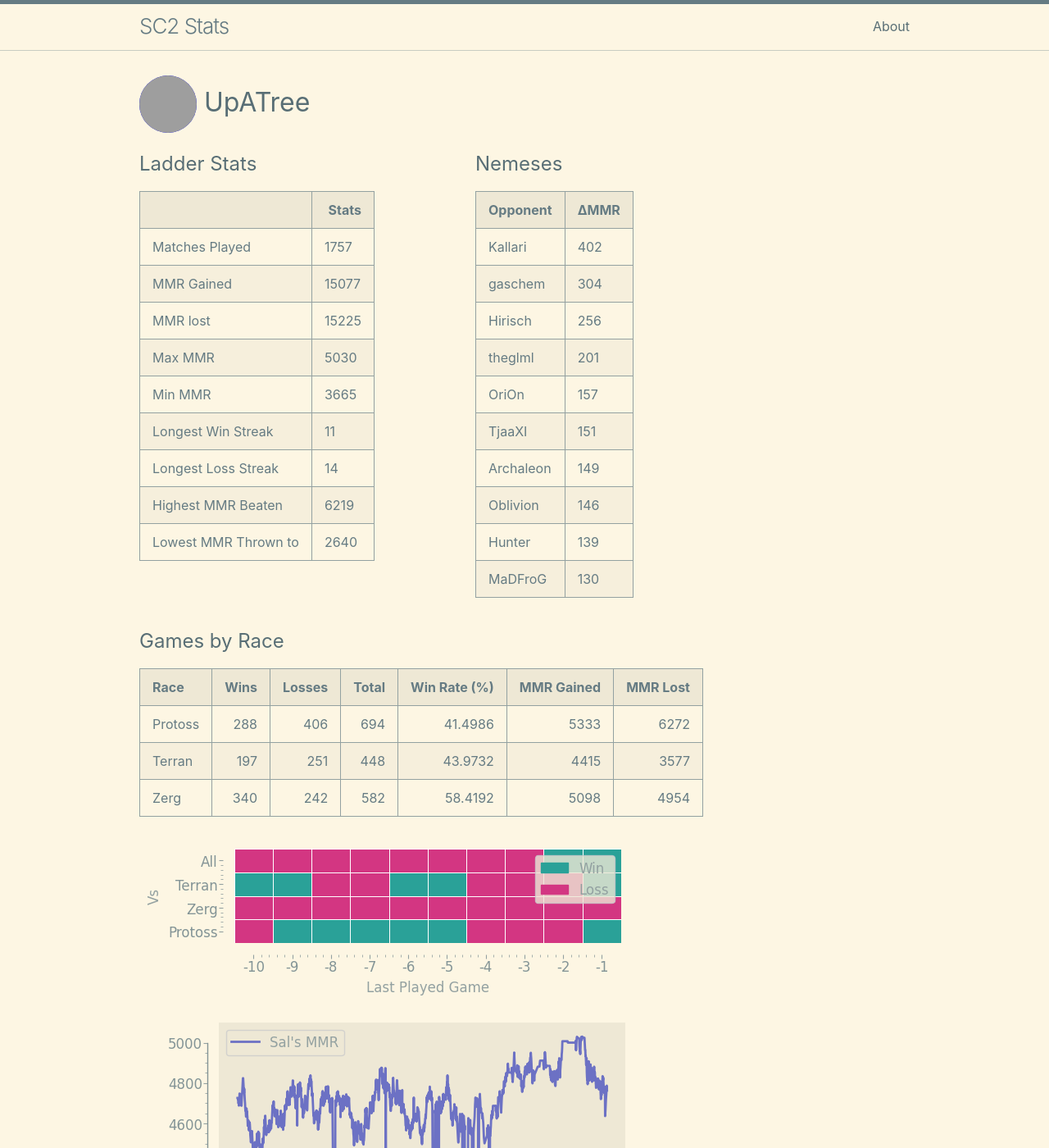
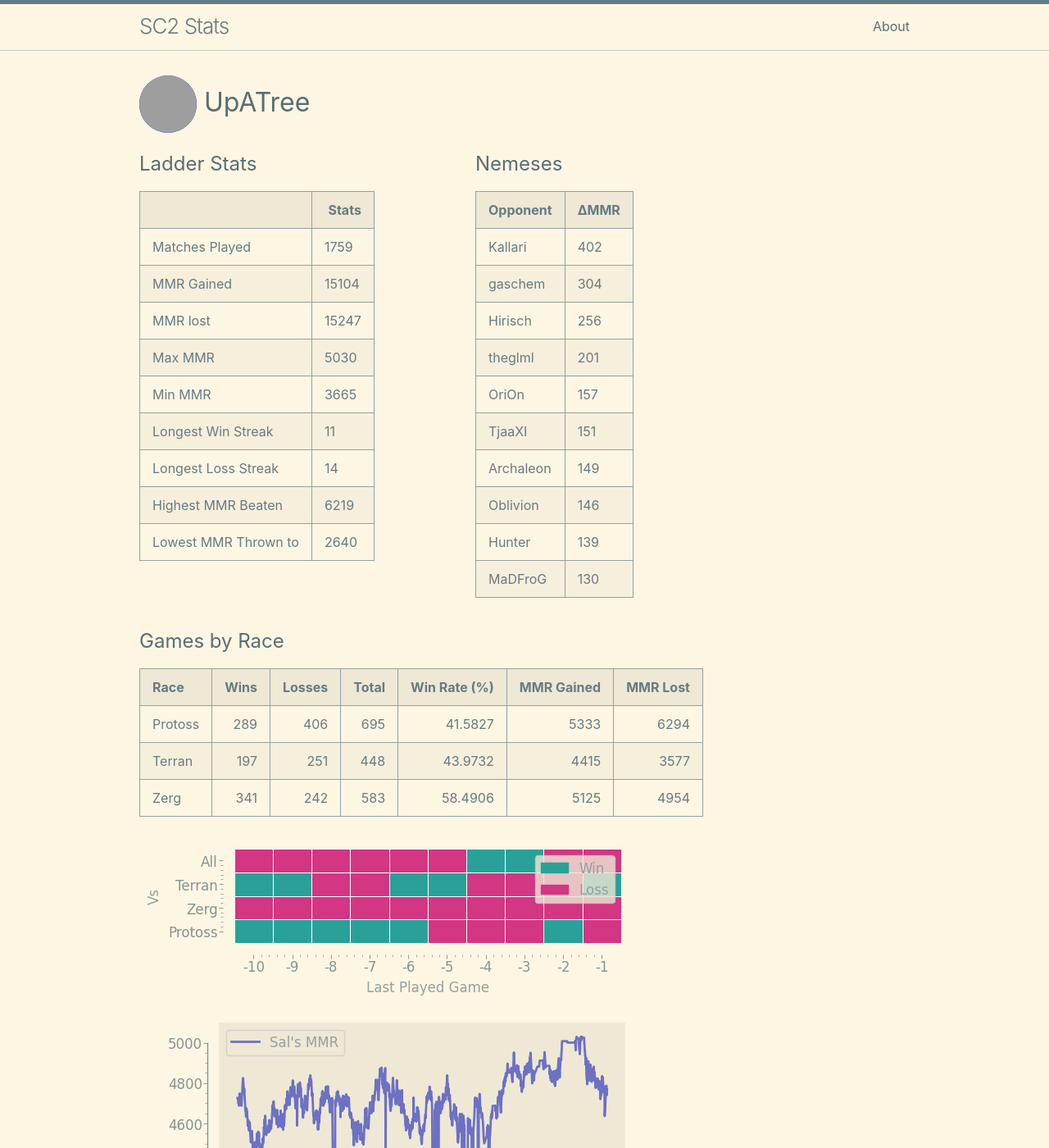
Before and after one commit to kylermurphy/UpATree, a Jekyll site: the page built from docs/index.md, in a window 1280 px wide and 1400 px high. Shown: the whole window at 82% size. Built offline with Jekyll 4.4.1, drawn with Linux system fonts in a browser that asks for light colours; grey boxes are pictures that could not be loaded.

Commit message:
running on push

```diff
--- a/docs/index.md
+++ b/docs/index.md
@@ -18,15 +18,15 @@ layout: home
   <tbody>
     <tr>
       <td>Matches Played</td>
-      <td>1757</td>
+      <td>1759</td>
     </tr>
     <tr>
       <td>MMR Gained</td>
-      <td>15077</td>
+      <td>15104</td>
     </tr>
     <tr>
       <td>MMR lost</td>
-      <td>15225</td>
+      <td>15247</td>
     </tr>
     <tr>
       <td>Max MMR</td>
@@ -114,9 +114,9 @@ layout: home
 
 | Race    |   Wins |   Losses |   Total |   Win Rate (%) |   MMR Gained |   MMR Lost |
 |:--------|-------:|---------:|--------:|---------------:|-------------:|-----------:|
-| Protoss |    288 |      406 |     694 |        41.4986 |         5333 |       6272 |
+| Protoss |    289 |      406 |     695 |        41.5827 |         5333 |       6294 |
 | Terran  |    197 |      251 |     448 |        43.9732 |         4415 |       3577 |
-| Zerg    |    340 |      242 |     582 |        58.4192 |         5098 |       4954 |
+| Zerg    |    341 |      242 |     583 |        58.4906 |         5125 |       4954 |
 
 ![Games by Race](./assets/gm_hist.png)
 
--- a/log.txt
+++ b/log.txt
@@ -830,3 +830,4 @@ Writing a log file 2025-04-03 23:23:45.
 Writing a log file 2025-04-03 23:48:04.
 Writing a log file 2025-04-04 16:28:19.
 Writing a log file 2025-04-04 16:52:27.
+Writing a log file 2025-04-04 17:20:23.
```
Also changed, not shown: docs/assets/MMR.png, docs/assets/daily.png, docs/assets/gm_hist.png, docs/assets/r_wrt.png, 1 other file.
